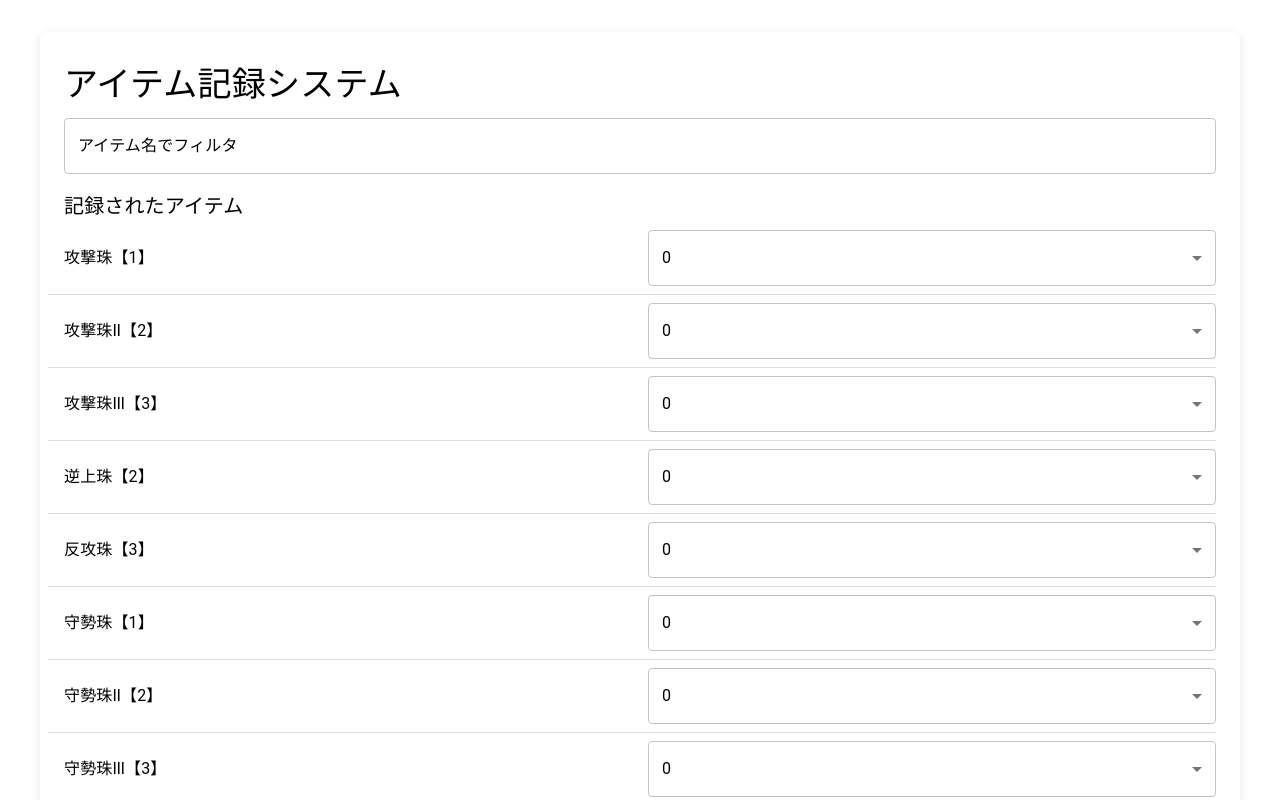
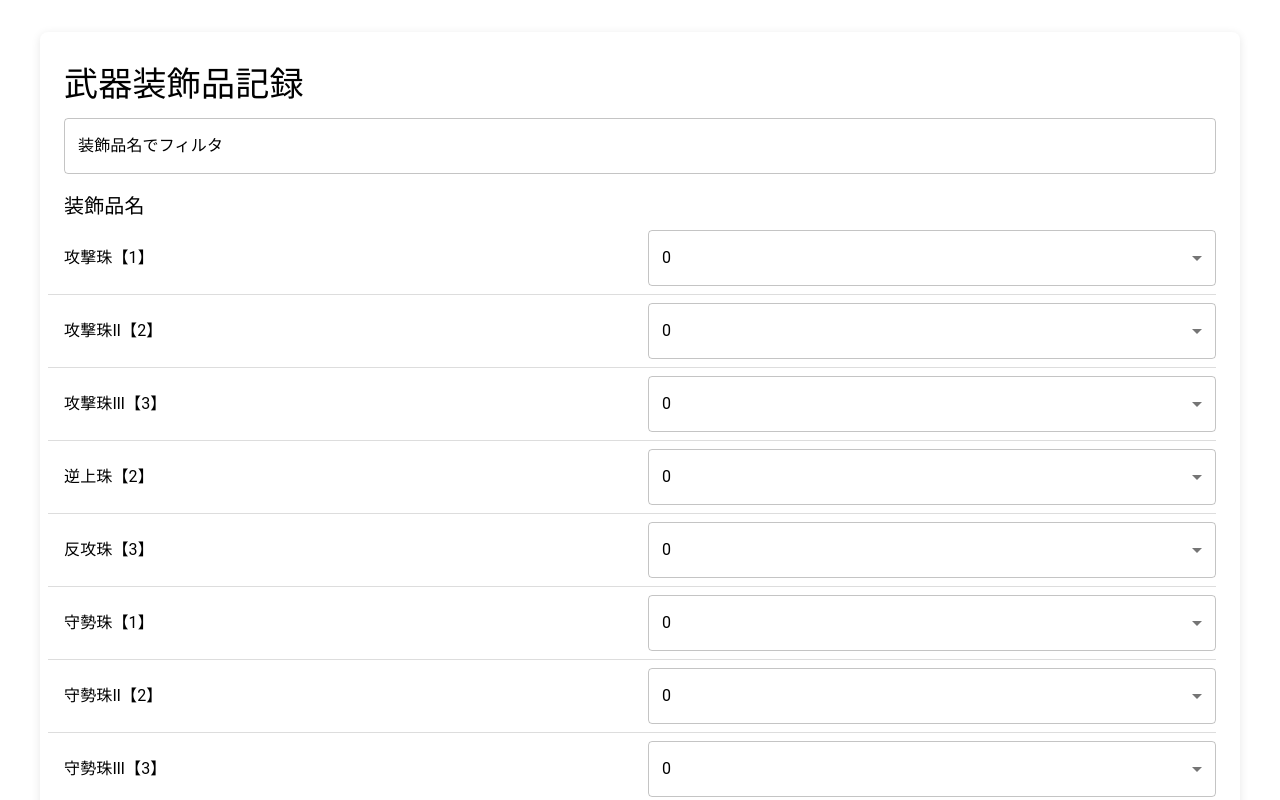
Before and after one commit to uru2580/wildsRecord, a Next.js app: page / in a window 1280 px wide. Shown: the top 800 px of the page. Built offline with nearby package versions, Linux system fonts and the light colour scheme.

Commit message:
タイトル変更

```diff
--- a/app/page.tsx
+++ b/app/page.tsx
@@ -438,10 +438,10 @@ const SimulatorPage: React.FC = () => {
       }}
     >
       <Typography variant="h4" gutterBottom>
-        アイテム記録システム
+        武器装飾品記録
       </Typography>
       <TextField
-        label="アイテム名でフィルタ"
+        label="装飾品名でフィルタ"
         value={filterText}
         onChange={(e) => setFilterText(e.target.value)}
         fullWidth
@@ -457,7 +457,7 @@ const SimulatorPage: React.FC = () => {
         }}
       />
       <Box sx={{ mb: 4 }}>
-        <Typography variant="h6">記録されたアイテム</Typography>
+        <Typography variant="h6">装飾品名</Typography>
         {filteredItems.map((item, index) => (
           <Grid
             key={index}
```
